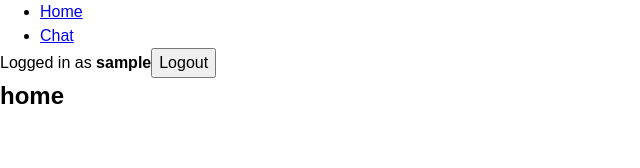
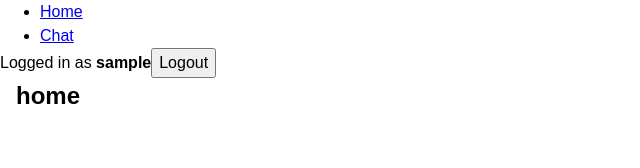
Before and after one commit to dachendev/orbit-chat, a React (Vite) app in the folder frontend/: page / in a window 1280 px wide. Shown: the top 168 px of the page, without its empty margins (0-640 px from the left). Built offline with nearby package versions, Linux system fonts and the light colour scheme; sample sign-in values are in the browser's storage; a web font is replaced by a local one.

Commit message:
ui: add container component

```diff
--- /dev/null
+++ b/frontend/src/features/ui/components/Container.css
@@ -0,0 +1,4 @@
+.container {
+  padding-left: 1rem;
+  padding-right: 1rem;
+}
--- /dev/null
+++ b/frontend/src/features/ui/components/Container.jsx
@@ -0,0 +1,18 @@
+import classNames from 'classnames'
+import PropTypes from 'prop-types'
+import './Container.css'
+
+const Container = ({ className, children, ...props }) => {
+  return (
+    <div className={classNames('container', className)} {...props}>
+      {children}
+    </div>
+  )
+}
+
+Container.propTypes = {
+  className: PropTypes.string,
+  children: PropTypes.node,
+}
+
+export default Container
--- a/frontend/src/features/ui/index.js
+++ b/frontend/src/features/ui/index.js
@@ -1,2 +1,3 @@
 // components
 export { default as Button } from './components/Button'
+export { default as Container } from './components/Container'
--- a/frontend/src/shared/AppLayout.jsx
+++ b/frontend/src/shared/AppLayout.jsx
@@ -1,3 +1,4 @@
+import { Container } from '@/features/ui'
 import Navbar from './Navbar'
 import PropTypes from 'prop-types'
 
@@ -5,7 +6,7 @@ const AppLayout = ({ children }) => {
   return (
     <>
       <Navbar />
-      <div className="container">{children}</div>
+      <Container>{children}</Container>
     </>
   )
 }
```
